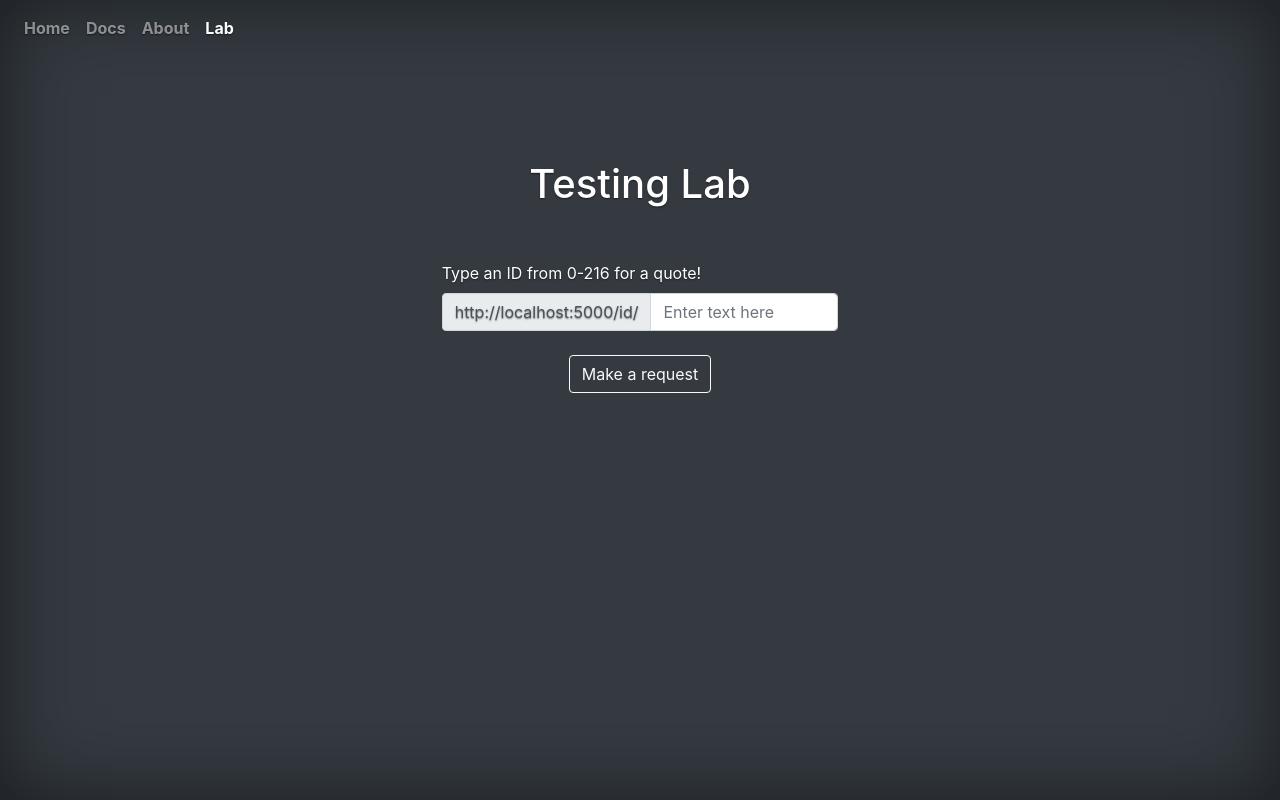
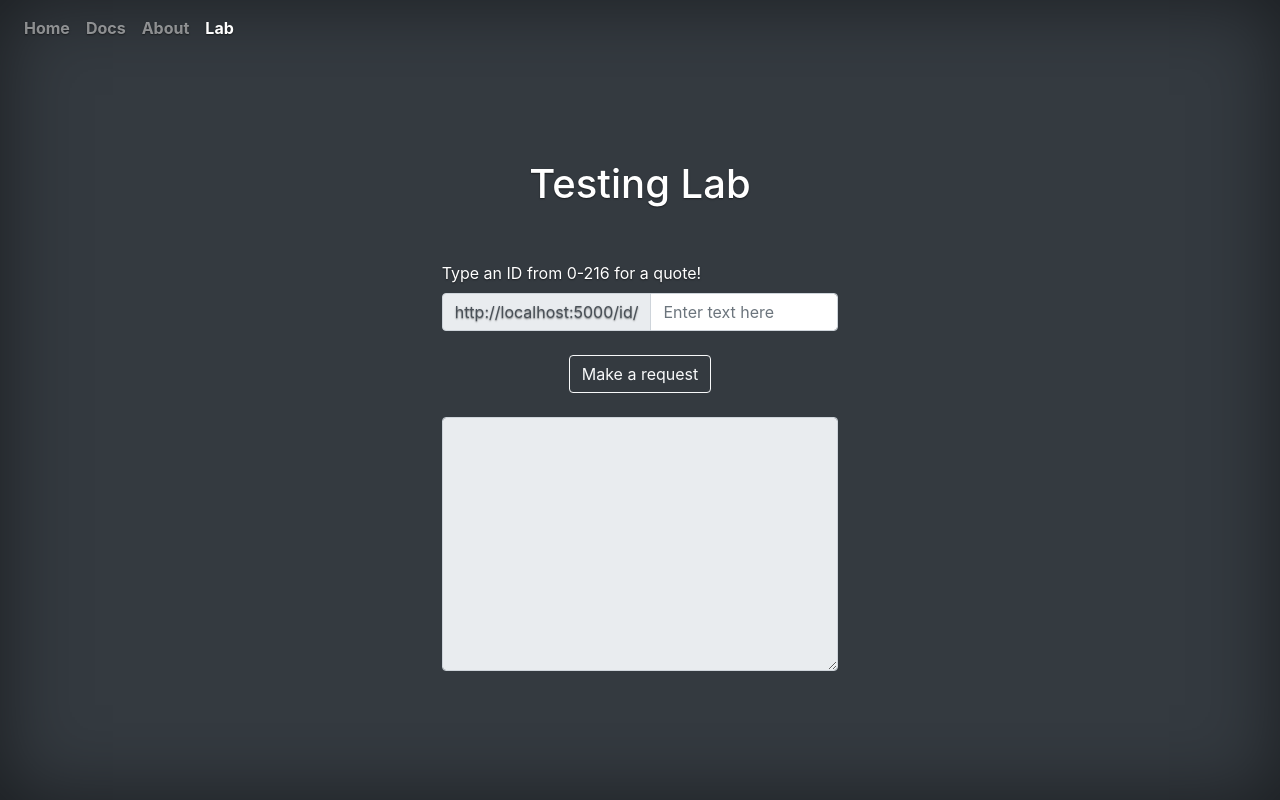
Before and after one commit to Dwan72/fma_quote, a React (Create React App) app in the folder random_quote_front/: page /lab in a window 1280 px wide. Built offline with nearby package versions, Linux system fonts and the light colour scheme.

Commit message:
changing styling to quote response

```diff
--- a/random_quote_front/src/components/Lab.js
+++ b/random_quote_front/src/components/Lab.js
@@ -17,7 +17,7 @@ const ApiInput = () => {
 
 
     const [inputAddress, setInputAddress] = useState("");
-    const [jsonRequest, setJsonRequest] = useState();
+    const [jsonRequest, setJsonRequest] = useState({});
 
     function handleChange(event) {
         setInputAddress(event.target.value)
@@ -28,12 +28,17 @@ const ApiInput = () => {
         let getUrl = "http://localhost:5000/quotes/".concat(inputAddress)
         axios.get(getUrl)
         .then((res) => {
-            console.log(res)
+
+            setJsonRequest(res.data)
         })
         .catch((error) => {
             console.log(error);
         })
     }
+
+    useEffect(() => {
+        console.log(jsonRequest)
+    })
 
     return(
         <Form className="formContainer" onSubmit={handleSubmit}>
@@ -66,9 +71,7 @@ const ApiInput = () => {
                 </Row>
 
                 <Row className = "mt-4">
-                    <p>
-                        {jsonRequest}
-                    </p>
+                    <Form.Control as="textarea" rows={10} placeholder={jsonRequest.quote} readOnly/>
                 </Row>
 
 
```
Also changed, not shown: 1 other file (tests, documents, lock files or other folders).
